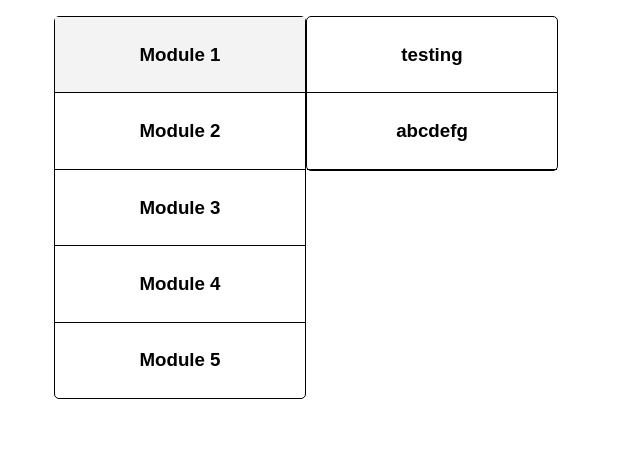
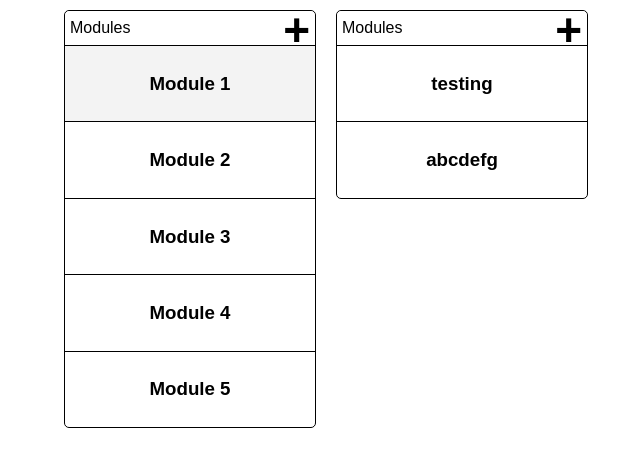
Before and after one commit to jmadden85/nestableColumns, a plain HTML site: page index.html in a window 1280 px wide. Both pictures are taken after a click on the item "Module 1". Shown: the whole page, without its empty margins (10-650 px from the left). Drawn offline with Linux system fonts and the light colour scheme.

Commit message:
set up initial column structure and click events

```diff
--- a/css/style.css
+++ b/css/style.css
@@ -423,7 +423,7 @@ th {
 
 .nestableWrapper {
     width:90%;
-    margin:0 auto;
+    margin:10px auto;
     overflow:auto;
 }
 
@@ -434,11 +434,26 @@ ul {
     padding:0;
     width:250px;
     float:left;
+    margin:0 10px;
 }
 
 ul li {
     border-bottom:1px solid #000;
     padding:8px 5px;
+    cursor:move;
+}
+
+ul .head, ul .head:hover {
+    cursor:default;
+    background:#fff;
+    border-radius:5px 5px 0 0;
+}
+
+ul .head .addItem {
+    margin:-16px 0 0 0;
+    float:right;
+    font-size:46px;
+    font-weight:bold;
     cursor:pointer;
 }
 
@@ -446,7 +461,8 @@ ul li:hover, ul .active {
     background:#f3f3f3;
 }
 
-ul .last {
+ul li:last-child {
+    border-radius:0 0 5px 5px;
     border:none;
 }
 
--- a/index.html
+++ b/index.html
@@ -7,6 +7,10 @@
 <body>
     <section class="nestableWrapper">
         <ul class="column" id="mainCol" data-colNum="0">
+            <li class="head">
+                <span id="sectionTitle">Modules</span>
+                <div class="addItem">+</div>
+            </li>
             <li class="item" data-ancestry="" data-id="1">
                 <h3>Module 1</h3>
             </li>
@@ -19,7 +23,7 @@
             <li class="item" data-ancestry="" data-id="4">
                 <h3>Module 4</h3>
             </li>
-            <li class="item last" data-ancestry="" data-id="5">
+            <li class="item" data-ancestry="" data-id="5">
                 <h3>Module 5</h3>
             </li>
         </ul>
--- a/js/script.js
+++ b/js/script.js
@@ -1,13 +1,20 @@
 (function () {
     var nestedColumns = {
         init : function () {
+            //store this as that
             var that = this;
+            //Set click event on all items
             $('.item').click(function () {
                 that.select(this);
             });
+            $('.addItem').click(function () {
+                that.addItem($(this).parents('ul'));
+            });
         },
+        //method for selecting an element
         select : function (item) {
-            var curr = this.curriculum;
+            var that = this;
+            var curr = that.curriculum;
             var thisId = $(item).attr('data-id');
             var itemColumn = $(item).parent().attr('data-colNum');
             var itemAncestry = $(item).attr('data-ancestry') || null;
@@ -15,19 +22,23 @@
             var thisItemTitle = $(item).children('h3').html();
             var itemParent;
 
+            //check if this item is active
+            //if it is do nothing
             if ($(item).hasClass('active')) {
                 return false;
+            //if it isn't active remove other columns after this one
             } else if ($(item).siblings().hasClass('active')) {
-                //go through other columns and remove them
+                $('[data-colNum="' + itemColumn + '"] ~ ul').remove();
             }
-
+            //remove active class from all siblings
             $(item).siblings().removeClass('active');
+            //add active class to this item
             $(item).addClass('active');
 
             //Check if the selected item has a ancestors
             if (itemAncestry) {
                 //Set item parent to the correct object based on ancestry
-                itemParent = this.getAncestry(itemAncestry);
+                itemParent = that.getAncestry(itemAncestry);
                 thisItem = itemParent[thisId];
             }
             //check if object has been defined or not yet
@@ -39,96 +50,139 @@
                 itemParent[thisId] = {};
                 thisItem = itemParent[thisId];
             }
-            console.log(curr);
+            //display next container
             this.showChildContainer(thisItem, itemColumn, thisItemTitle);
         },
-        showChildContainer : function (children, column, title) {
+        //function to show new container
+        showChildContainer : function (item, column, title) {
+            //set new column number to current column + 1
             var newCol = +column + 1;
-            var select = this.select;
-            $("<ul/>", {
-                    "class": "column",
-                    "data-colNum": newCol
+            var that = this;
+            //create column add attributes
+            $('<ul/>', {
+                    'class': 'column',
+                    'data-colNum': newCol
             }).appendTo('.nestableWrapper');
-            for (var i in children) {
-                var title = children[i].title;
-                var id = children[i].id;
-                var ancestry = children[i].ancestry;
+            var thisColumn = $('[data-colNum="' + newCol + '"]');
+            //add header to this column
+            $('<li class="head">' +
+                '<span id="sectionTitle">Modules</span>' +
+                '<div class="addItem">+</div>' +
+                '</li>').appendTo(thisColumn);
+            //get clicked item children and build list items from them
+            for (var i in item.children) {
+                var title = item.children[i].title;
+                var id = item.children[i].id;
+                var ancestry = item.children[i].ancestry;
                 $('<li class="item" data-ancestry="' + ancestry + '" data-id="' + id + '">' +
                     '<h3>' + title + '</h3>' +
                     '</li>').appendTo('[data-colNum="' + newCol + '"]');
             }
-            $('[data-colNum="' + newCol + '"] li').click(function () {
-                select(this)
+            //add select method to all new items
+            //add add item method to new column
+            var thisColumnItems = thisColumn.find('.item');
+            thisColumnItems.click(function () {
+                that.select(this);
+            });
+            thisColumn.find('.addItem').click(function () {
+                that.addItem($(this).parents('ul'));
             });
         },
+        //method to add new item
+        addItem : function (el) {
+            console.log(el.attr('data-colnum'));
+        },
+        //get ancestors of clicked item based on this ancestry
         getAncestry : function (ancestry) {
-            var curr = this.curriculum;
+            var that = this;
+            var curr = that.curriculum;
             var ancestorArray = ancestry.split('.');
             var thisItem = curr;
+            //loop through ancestry array
             for (var i = 0, l = ancestorArray.length; i < l; i++) {
-                thisItem = thisItem[i];
+                thisItem = thisItem[ancestorArray[i]];
             }
             return thisItem;
         },
         curriculum : {
             1 : {
+                children : {
                     22 : {
                         title : 'testing',
                         id : 22,
-                    ancestry : '1'
+                        ancestry : '1',
+                        children : {}
                     },
                     40 : {
                         title : 'abcdefg',
                         id : 40,
-                    ancestry : '1'
+                        ancestry : '1',
+                        children : {}
+                    }
                 }
             },
             2 : {
+                children : {
                     22 : {
-                    title : 'testing',
+                        title : 'arggg',
                         id : 22,
-                    ancestry : '1'
+                        ancestry : '2',
+                        children : {}
                     },
                     40 : {
-                    title : 'abcdefg',
+                        title : 'garggg',
                         id : 40,
-                    ancestry : '2'
+                        ancestry : '2',
+                        children : {}
+                    }
                 }
             },
             3 : {
+                children : {
                     22 : {
-                    title : 'testing',
+                        title : 'adsfaewf',
                         id : 22,
-                    ancestry : '1'
+                        ancestry : '3',
+                        children : {}
                     },
                     40 : {
-                    title : 'abcdefg',
+                        title : '233233',
                         id : 40,
-                    ancestry : '3'
+                        ancestry : '3',
+                        children : {}
+                    }
                 }
             },
             4 : {
+                children : {
                     22 : {
-                    title : 'testing',
+                        title : '222',
                         id : 22,
-                    ancestry : '1'
+                        ancestry : '4',
+                        children : {}
                     },
                     40 : {
-                    title : 'abcdefg',
+                        title : 'ddd',
                         id : 40,
-                    ancestry : '4'
+                        ancestry : '4',
+                        children : {}
+                    }
                 }
             },
             5 : {
+                children : {
                     22 : {
-                    title : 'testing',
+                        title : 'abc',
                         id : 22,
-                    ancestry : '1'
+                        ancestry : '5',
+                        children : {}
                     },
                     40 : {
-                    title : 'abcdefg',
+                        title : '453',
                         id : 40,
-                    ancestry : '5'
+                        ancestry : '5',
+                        children : {}
+                    }
                 }
             }
         }
```
Lines whose indentation alone changed are shown as unchanged.
